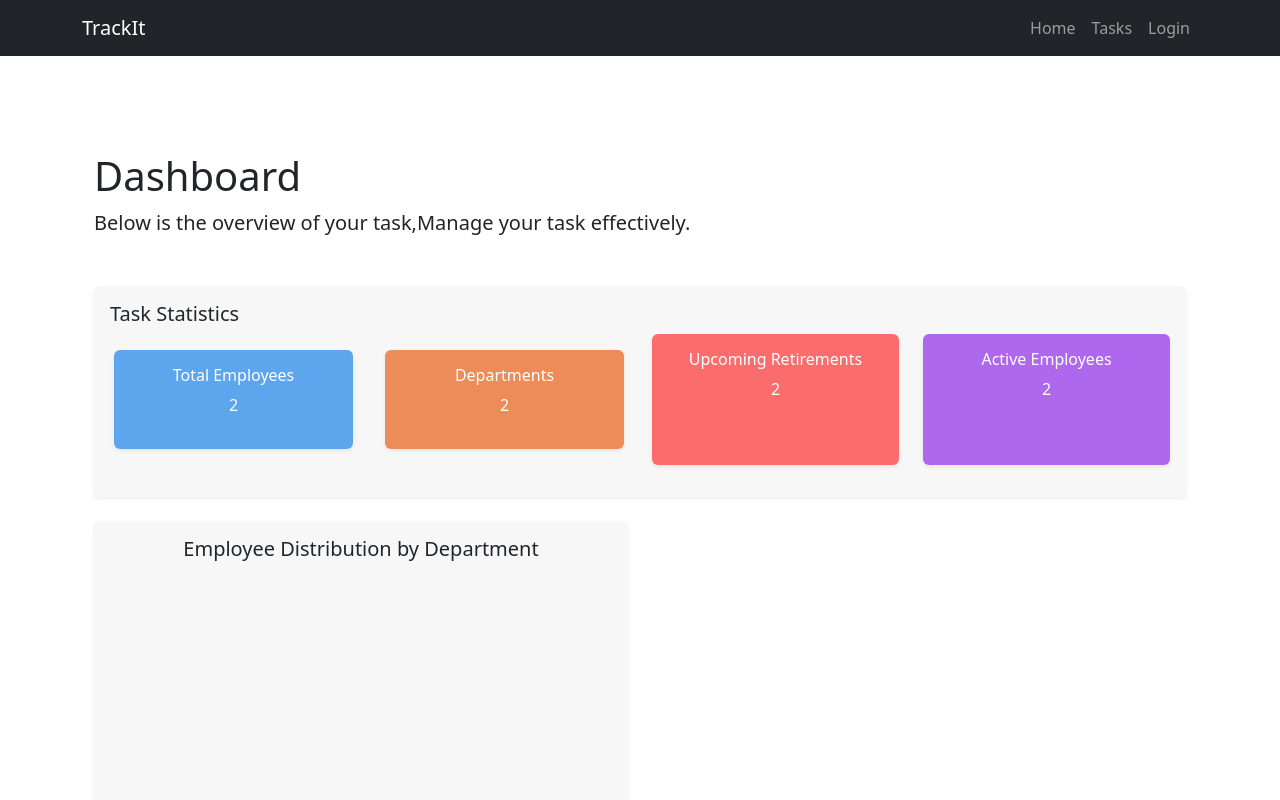
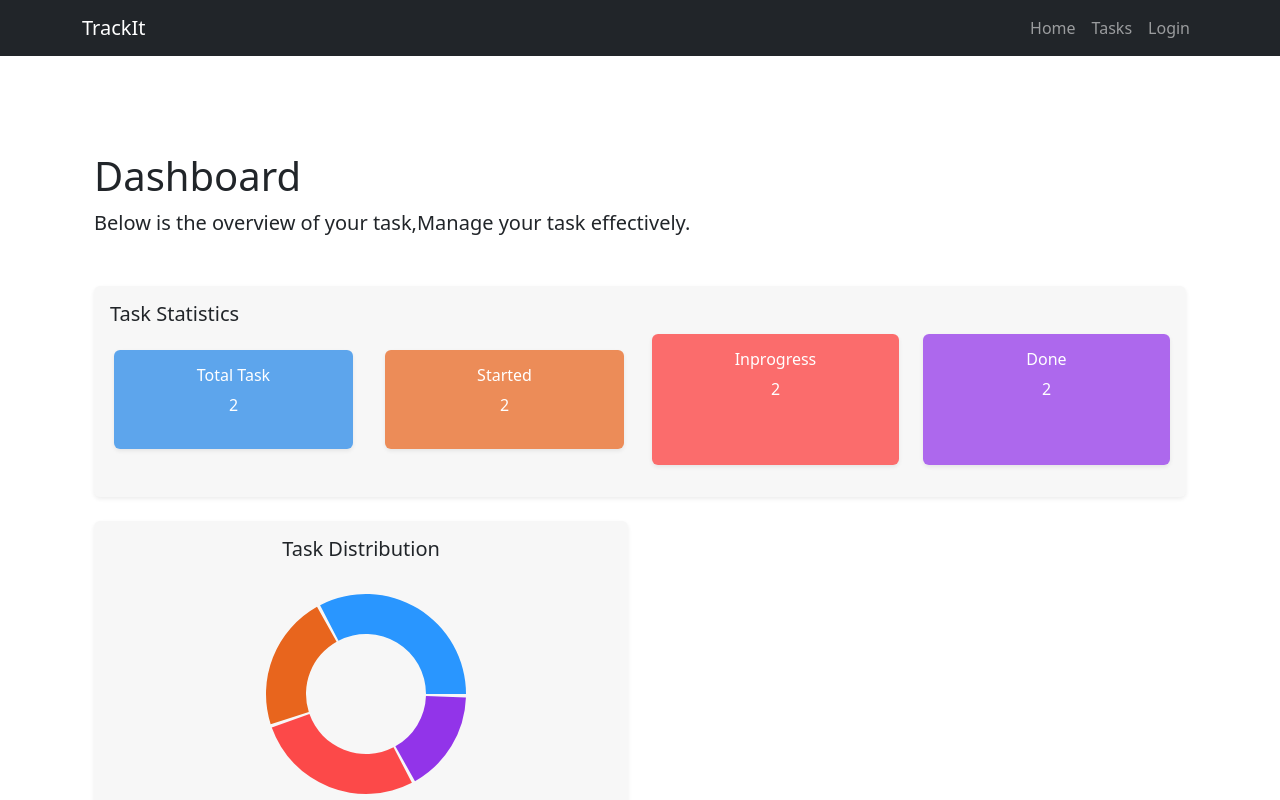
Before and after one commit to neeyrahh/capstone_project, a React (Create React App) app: page / in a window 1280 px wide. Shown: the top 800 px of the page. Built offline with nearby package versions, Linux system fonts and the light colour scheme.

Commit message:
fixed changes on dashboard

```diff
--- a/src/components/Homepage.js
+++ b/src/components/Homepage.js
@@ -4,6 +4,13 @@ import { PieChart, Pie, Cell, Tooltip, Legend } from 'recharts';
 // import { useEmployeeData } from "./EmployeeData";
 
 const COLORS = ['#2996ff', '#e8651d', '#ff0000b3', '#861de8e3', '#9a1de8'];
+const data = [
+  { name: "Total Task", value: 30 },
+  { name: "Started", value: 20 },
+  { name: "In-Progress", value: 25 },
+  { name: "Done", value: 15 },
+
+];
 
 const Homepage = () => {
   // const { loading, error, data } = useEmployeeData();
@@ -33,7 +40,7 @@ const Homepage = () => {
                 <div className="col-md-3 mb-3 card-body d-flex flex-column align-items-left">
                   <div className="card shadow-sm h-100 d-flex flex-column justify-content-center align-items-center" style={{ backgroundColor: '#1d84e8b3', color: '#ffffff', border:'none' }}>
                     <div className="card-body text-center">
-                      <h6 className="card-title">Total Employees</h6>
+                      <h6 className="card-title">Total Task</h6>
                       {/* <p className="stat-val">{data.totalEmployees}</p> */}
                       <p className="stat-val">2</p>
                     </div>
@@ -42,7 +49,7 @@ const Homepage = () => {
                 <div className="col-md-3 mb-3 card-body d-flex flex-column align-items-left">
                   <div className="card shadow-sm h-100 d-flex flex-column justify-content-center align-items-center" style={{ backgroundColor: '#e8651dba', color: '#ffffff', border:'none' }}>
                     <div className="card-body text-center">
-                      <h6 className="card-title">Departments</h6>
+                      <h6 className="card-title">Started</h6>
                       <p className="stat-val">2</p>
                     </div>
                   </div>
@@ -50,7 +57,7 @@ const Homepage = () => {
                 <div className="col-md-3 mb-3">
                   <div className="card shadow-sm h-100 d-flex flex-column justify-content-center align-items-center" style={{ backgroundColor: '#ff00008f', color: '#ffffff', border:'none' }}>
                     <div className="card-body text-center">
-                      <h6 className="card-title">Upcoming Retirements</h6>
+                      <h6 className="card-title">Inprogress</h6>
                       <p className="stat-val">2</p>
                     </div>
                   </div>
@@ -58,7 +65,7 @@ const Homepage = () => {
                 <div className="col-md-3 mb-3">
                   <div className="card shadow-sm h-100 d-flex flex-column justify-content-center align-items-center" style={{ backgroundColor: '#861de8a6', color: '#ffffff', border:'none' }}>
                     <div className="card-body text-center">
-                      <h6 className="card-title">Active Employees</h6>
+                      <h6 className="card-title">Done</h6>
                       <p className="stat-val">2</p>
                     </div>
                   </div>
@@ -71,10 +78,10 @@ const Homepage = () => {
         <div className="col-md-6 d-flex mb-6">
           <div className="card shadow-sm flex-fill" style={{ backgroundColor: '#b4b4b41c', color: '#212529', border:'none' }}>
             <div className="card-body d-flex flex-column justify-content-center align-items-center">
-              <h5 className="card-title text-left">Employee Distribution by Department</h5>
+              <h5 className="card-title text-left">Task Distribution</h5>
               <PieChart width={400} height={300}>
                 <Pie
-                  // data={data.departmentDistribution}
+                  data={data}
                   cx={200}
                   cy={120}
                   stroke="0"
@@ -87,6 +94,9 @@ const Homepage = () => {
                   {/* {data.departmentDistribution.map((entry, index) => (
                     <Cell key={`cell-${index}`} fill={COLORS[index % COLORS.length]} />
                   ))} */}
+                   {COLORS.map((color, index) => (
+                    <Cell key={`cell-${index}`} fill={color} />
+                  ))}
                 </Pie>
                 <Tooltip />
                 <Legend />
```
